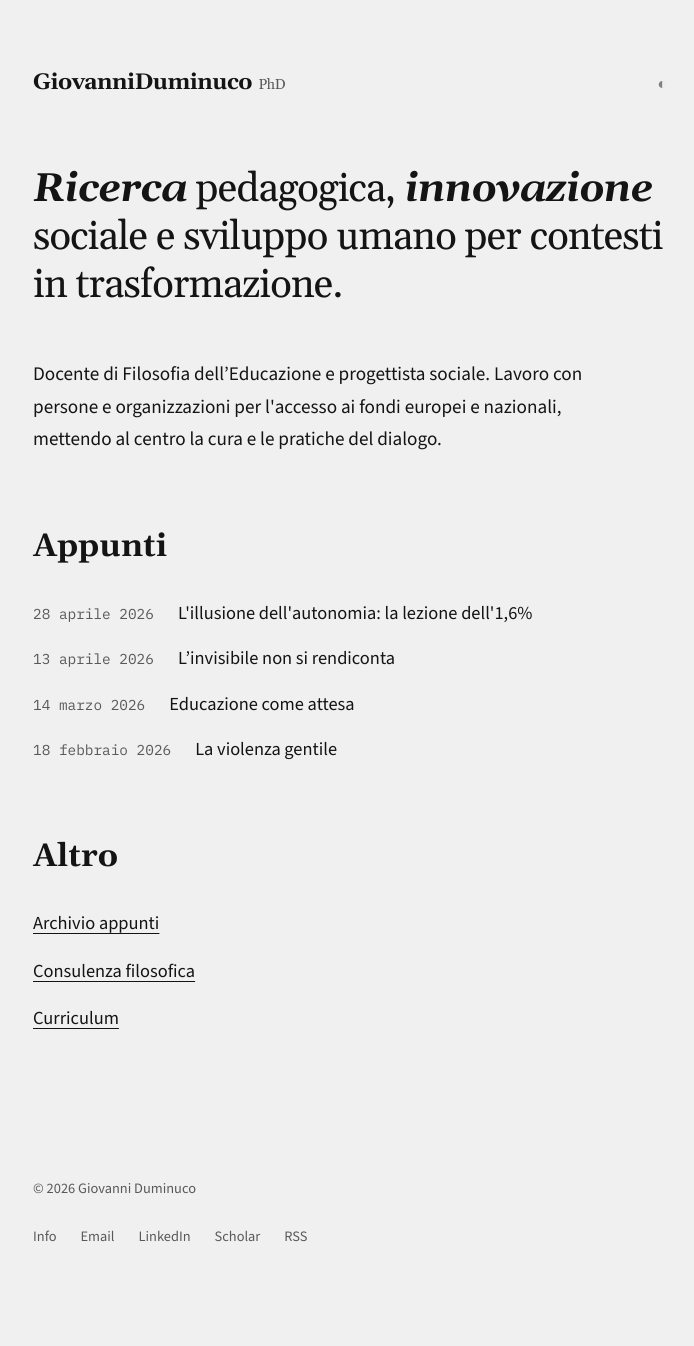
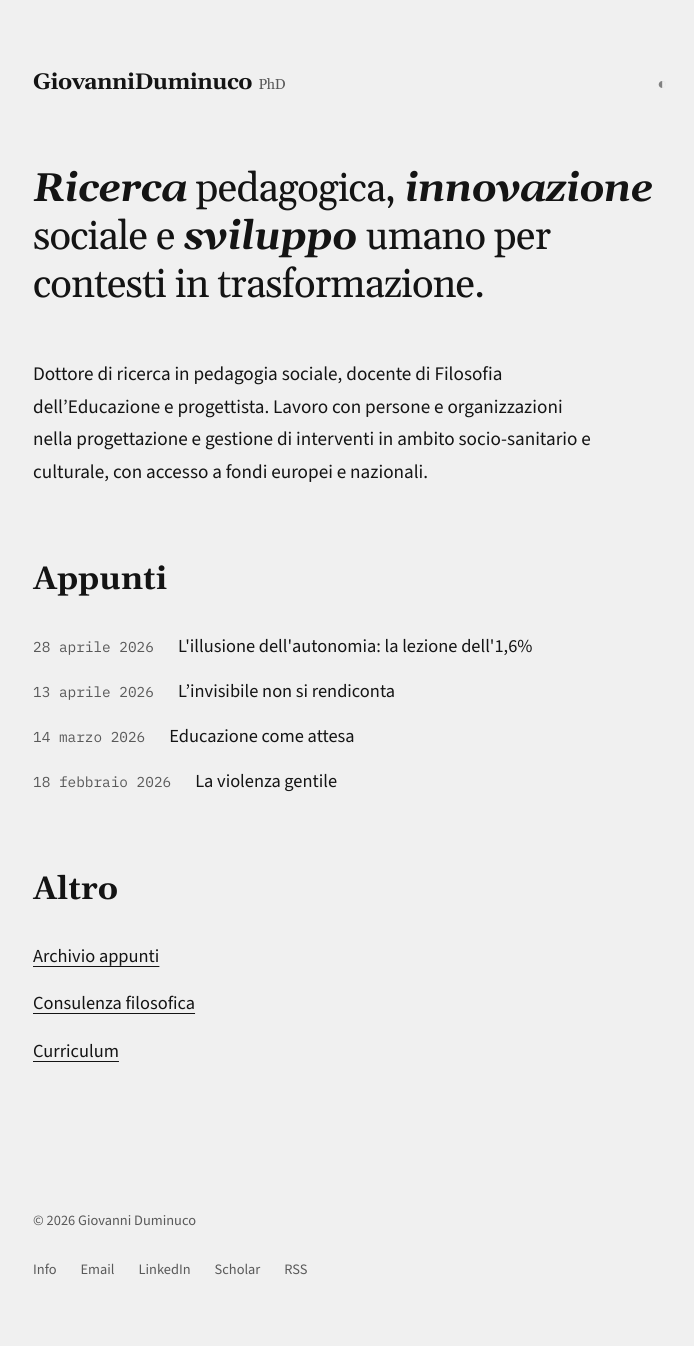
Before and after one commit to dumgio/dumgio.github.io, a Jekyll site: the page built from index.html, in a window 1280 px wide. Shown: the whole page, without its empty margins (127-821 px from the left). Built offline with Jekyll 4.4.1, drawn with Linux system fonts in a browser that asks for light colours; comment, search, counter and statistics services are not loaded; before the commit the page ends 1314 px from its top, so only the background shows below that.

Commit message:
Update index.html

```diff
--- a/index.html
+++ b/index.html
@@ -3,11 +3,11 @@ layout: default
 ---
 
 <div class="hero-intro">
-  <em>Ricerca</em> pedagogica, <em>innovazione</em> sociale e sviluppo umano per contesti in trasformazione.
+  <em>Ricerca</em> pedagogica, <em>innovazione</em> sociale e <em>sviluppo</em> umano per contesti in trasformazione.
 </div>
 
 <p style="font-size: 1.2rem; margin-bottom: 4rem;">
-  Docente di Filosofia dell’Educazione e progettista sociale. Lavoro con persone e organizzazioni per l'accesso ai fondi europei e nazionali, mettendo al centro la cura e le pratiche del dialogo.
+  Dottore di ricerca in pedagogia sociale, docente di Filosofia dell’Educazione e progettista. Lavoro con persone e organizzazioni nella progettazione e gestione di interventi in ambito socio-sanitario e culturale, con accesso a fondi europei e nazionali.
 </p>
 
 <h2>Appunti</h2>
```
